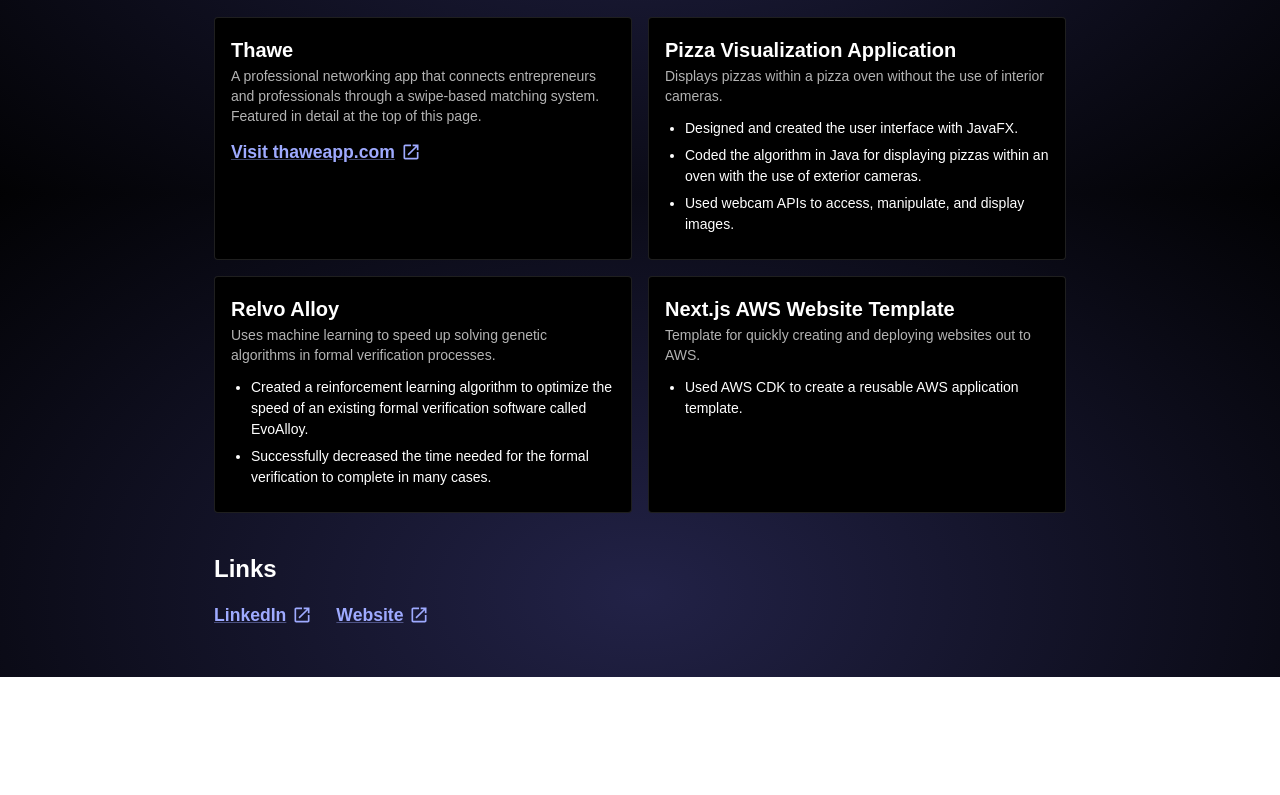
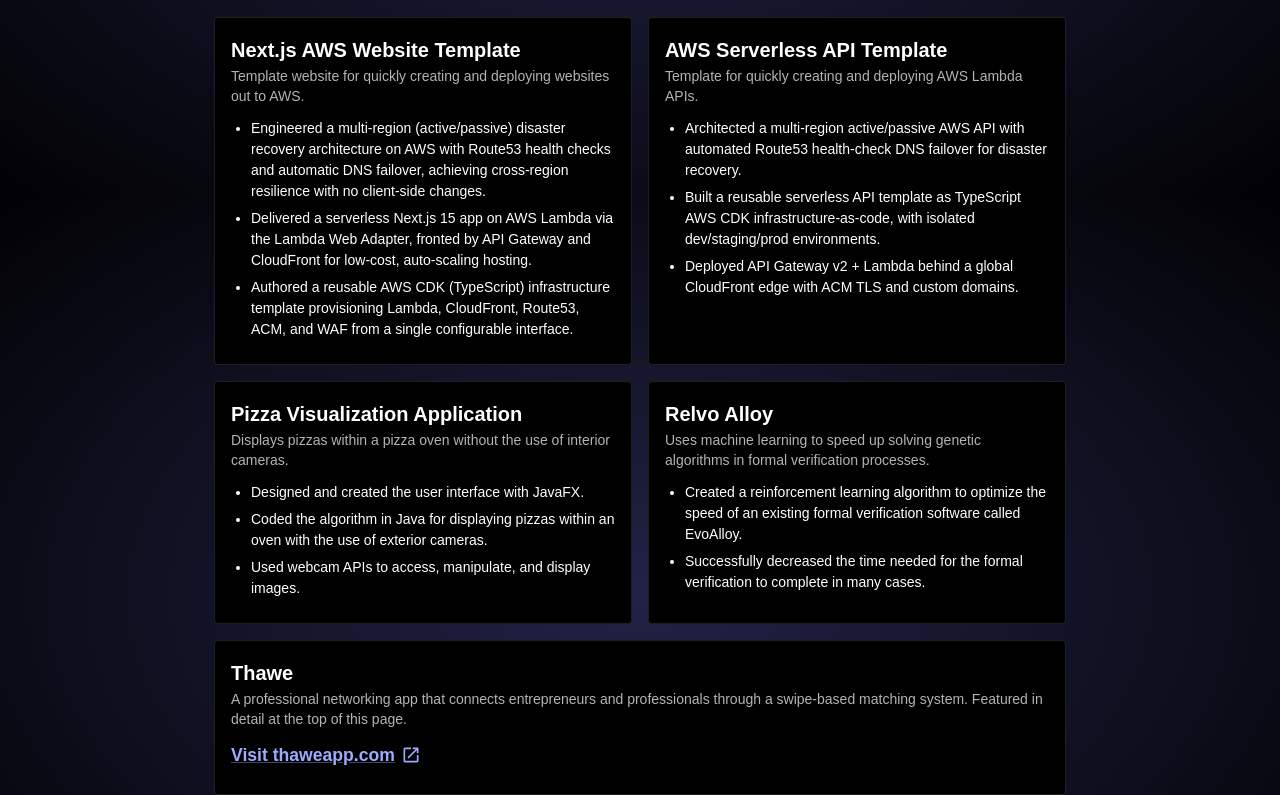
Before and after one commit to MaxBielstein/Website, a React (Create React App) app: page /portfolio in a window 1280 px wide. Shown: the part 2206-3001 px from the top of the page. Before the commit the page ends 2883 px from the top, so only its background shows below. Built offline with nearby package versions, Linux system fonts and the light colour scheme.

Commit message:
Update projects and resume

```diff
--- a/src/data/portfolio.ts
+++ b/src/data/portfolio.ts
@@ -127,10 +127,22 @@
 
 export const projects: PortfolioProject[] = [
   {
-    name: 'Thawe',
-    tagline:
-      'A professional networking app that connects entrepreneurs and professionals through a swipe-based matching system. Featured in detail at the top of this page.',
-    link: { label: 'Visit thaweapp.com', url: 'https://thaweapp.com' },
+    name: 'Next.js AWS Website Template',
+    tagline: 'Template website for quickly creating and deploying websites out to AWS.',
+    bullets: [
+      'Engineered a multi-region (active/passive) disaster recovery architecture on AWS with Route53 health checks and automatic DNS failover, achieving cross-region resilience with no client-side changes.',
+      'Delivered a serverless Next.js 15 app on AWS Lambda via the Lambda Web Adapter, fronted by API Gateway and CloudFront for low-cost, auto-scaling hosting.',
+      'Authored a reusable AWS CDK (TypeScript) infrastructure template provisioning Lambda, CloudFront, Route53, ACM, and WAF from a single configurable interface.',
+    ],
+  },
+  {
+    name: 'AWS Serverless API Template',
+    tagline: 'Template for quickly creating and deploying AWS Lambda APIs.',
+    bullets: [
+      'Architected a multi-region active/passive AWS API with automated Route53 health-check DNS failover for disaster recovery.',
+      'Built a reusable serverless API template as TypeScript AWS CDK infrastructure-as-code, with isolated dev/staging/prod environments.',
+      'Deployed API Gateway v2 + Lambda behind a global CloudFront edge with ACM TLS and custom domains.',
+    ],
   },
   {
     name: 'Pizza Visualization Application',
@@ -149,12 +161,12 @@
       'Successfully decreased the time needed for the formal verification to complete in many cases.',
     ],
   },
+  // Thawe is intentionally last since it is already featured in detail at the top.
   {
-    name: 'Next.js AWS Website Template',
-    tagline: 'Template for quickly creating and deploying websites out to AWS.',
-    bullets: [
-      'Used AWS CDK to create a reusable AWS application template.',
-    ],
+    name: 'Thawe',
+    tagline:
+      'A professional networking app that connects entrepreneurs and professionals through a swipe-based matching system. Featured in detail at the top of this page.',
+    link: { label: 'Visit thaweapp.com', url: 'https://thaweapp.com' },
   },
 ];
 
--- a/src/pages/PortfolioPage.tsx
+++ b/src/pages/PortfolioPage.tsx
@@ -58,9 +58,20 @@
               gridTemplateColumns: { xs: '1fr', md: '1fr 1fr' },
             }}
           >
-            {projects.map((project) => (
-              <PortfolioProjectCard key={project.name} project={project} />
-            ))}
+            {projects.map((project, i) => {
+              // With a 2-column grid an odd number of projects leaves the last
+              // card alone on its row; span it across both columns so it fills
+              // the width instead of leaving a gap.
+              const isLeftover = projects.length % 2 === 1 && i === projects.length - 1;
+              return (
+                <Box
+                  key={project.name}
+                  sx={isLeftover ? { gridColumn: { md: '1 / -1' } } : undefined}
+                >
+                  <PortfolioProjectCard project={project} />
+                </Box>
+              );
+            })}
           </Box>
         </PortfolioSection>
 
--- a/src/pages/ProjectTrackerPage.tsx
+++ b/src/pages/ProjectTrackerPage.tsx
@@ -38,7 +38,7 @@
         />
         <PendingProject
           title="Project Tracker Website Page"
-          progress={57}
+          progress={61}
           status={ProjectStatusValue.IN_PROGRESS}
           description={
             <ProjectDescription>
```
Also changed, not shown: 1 other file (tests, documents, lock files or other folders).
